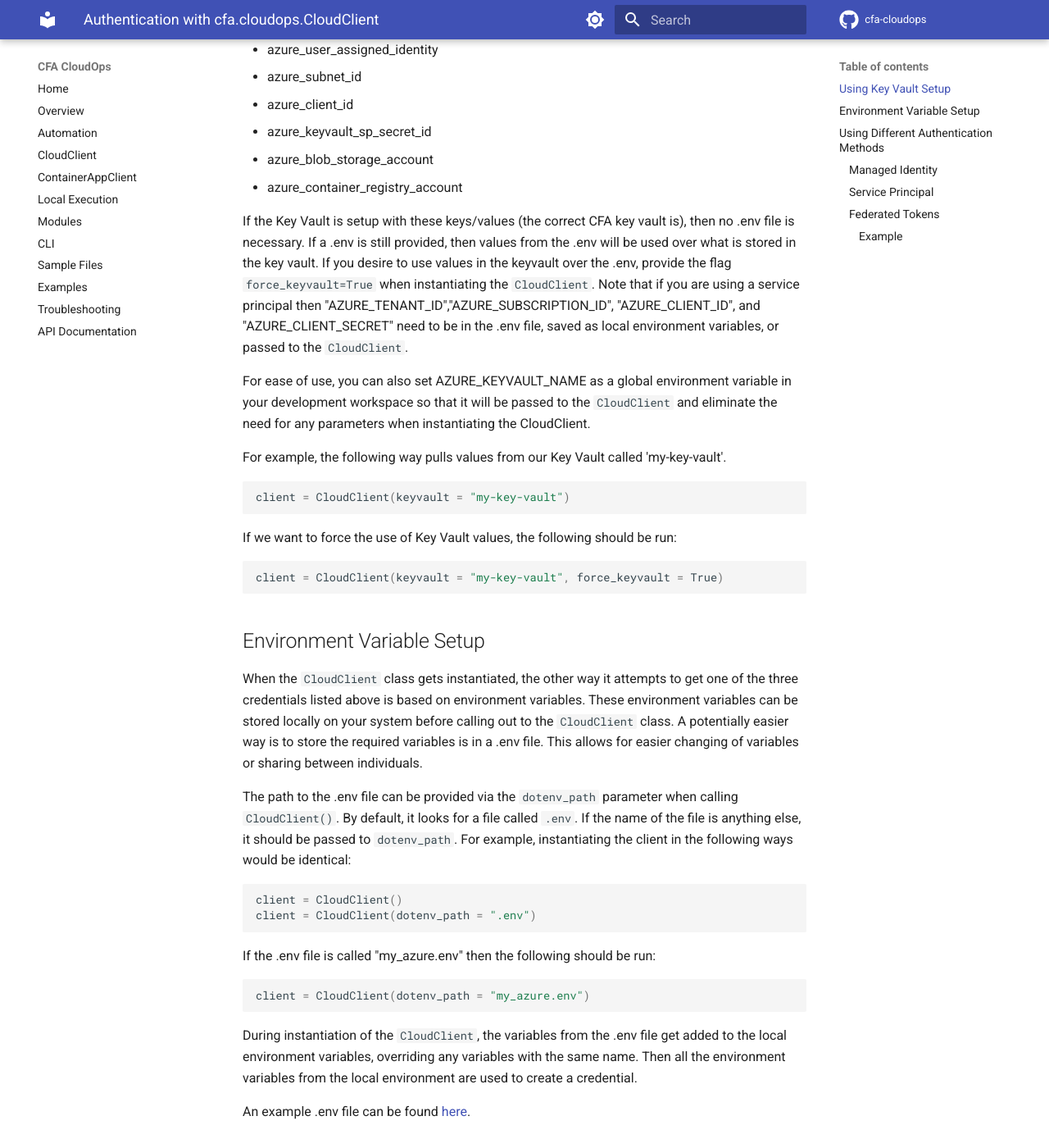
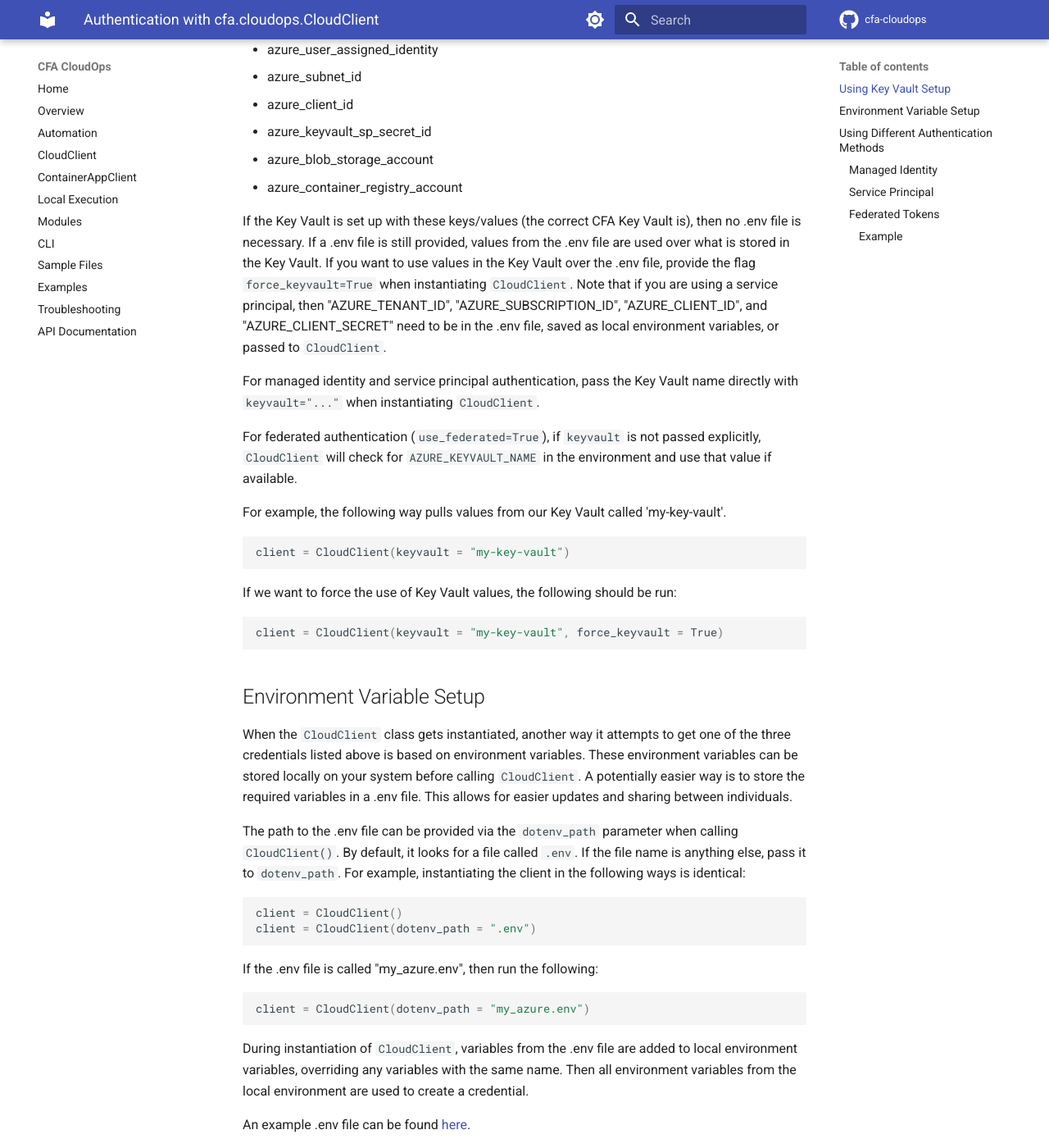
Before and after one commit to CDCgov/cfa-cloudops, an MkDocs documentation site: the page built from docs/CloudClient/authentication.md, in a window 1280 px wide and 1400 px high, scrolled down 754 px. Shown: the whole window at 82% size. Built offline with MkDocs 1.6.1 and Material for MkDocs 9.7.7, drawn with Linux system fonts in a browser that asks for light colours; comment, search, counter and statistics services are not loaded; some of the changed text lies outside the part shown.

````diff
--- a/docs/CloudClient/authentication.md
+++ b/docs/CloudClient/authentication.md
@@ -21,9 +21,11 @@ When the `CloudClient` class gets instantiated, one way it attempts to get one o
 - azure_blob_storage_account
 - azure_container_registry_account
 
-If the Key Vault is setup with these keys/values (the correct CFA key vault is), then no .env file is necessary. If a .env is still provided, then values from the .env will be used over what is stored in the key vault. If you desire to use values in the keyvault over the .env, provide the flag `force_keyvault=True` when instantiating the `CloudClient`. Note that if you are using a service principal then "AZURE_TENANT_ID","AZURE_SUBSCRIPTION_ID", "AZURE_CLIENT_ID", and "AZURE_CLIENT_SECRET" need to be in the .env file, saved as local environment variables, or passed to the `CloudClient`.
+If the Key Vault is set up with these keys/values (the correct CFA Key Vault is), then no .env file is necessary. If a .env file is still provided, values from the .env file are used over what is stored in the Key Vault. If you want to use values in the Key Vault over the .env file, provide the flag `force_keyvault=True` when instantiating `CloudClient`. Note that if you are using a service principal, then "AZURE_TENANT_ID", "AZURE_SUBSCRIPTION_ID", "AZURE_CLIENT_ID", and "AZURE_CLIENT_SECRET" need to be in the .env file, saved as local environment variables, or passed to `CloudClient`.
 
-For ease of use, you can also set AZURE_KEYVAULT_NAME as a global environment variable in your development workspace so that it will be passed to the `CloudClient` and eliminate the need for any parameters when instantiating the CloudClient.
+For managed identity and service principal authentication, pass the Key Vault name directly with `keyvault="..."` when instantiating `CloudClient`.
+
+For federated authentication (`use_federated=True`), if `keyvault` is not passed explicitly, `CloudClient` will check for `AZURE_KEYVAULT_NAME` in the environment and use that value if available.
 
 For example, the following way pulls values from our Key Vault called 'my-key-vault'.
 
@@ -39,20 +41,20 @@ client = CloudClient(keyvault = "my-key-vault", force_keyvault = True)
 
 ## Environment Variable Setup
 
-When the `CloudClient` class gets instantiated, the other way it attempts to get one of the three credentials listed above is based on environment variables. These environment variables can be stored locally on your system before calling out to the `CloudClient` class. A potentially easier way is to store the required variables is in a .env file. This allows for easier changing of variables or sharing between individuals.
+When the `CloudClient` class gets instantiated, another way it attempts to get one of the three credentials listed above is based on environment variables. These environment variables can be stored locally on your system before calling `CloudClient`. A potentially easier way is to store the required variables in a .env file. This allows for easier updates and sharing between individuals.
 
-The path to the .env file can be provided via the `dotenv_path` parameter when calling `CloudClient()`. By default, it looks for a file called `.env`. If the name of the file is anything else, it should be passed to `dotenv_path`. For example, instantiating the client in the following ways would be identical:
+The path to the .env file can be provided via the `dotenv_path` parameter when calling `CloudClient()`. By default, it looks for a file called `.env`. If the file name is anything else, pass it to `dotenv_path`. For example, instantiating the client in the following ways is identical:
 ```python
 client = CloudClient()
 client = CloudClient(dotenv_path = ".env")
 ```
 
-If the .env file is called "my_azure.env" then the following should be run:
+If the .env file is called "my_azure.env", then run the following:
 ```python
 client = CloudClient(dotenv_path = "my_azure.env")
 ```
 
-During instantiation of the `CloudClient`, the variables from the .env file get added to the local environment variables, overriding any variables with the same name. Then all the environment variables from the local environment are used to create a credential.
+During instantiation of `CloudClient`, variables from the .env file are added to local environment variables, overriding any variables with the same name. Then all environment variables from the local environment are used to create a credential.
 
 An example .env file can be found [here](../files/sample.env).
 
@@ -62,14 +64,14 @@ An example .env file can be found [here](../files/sample.env).
 
 The default method for authenticating to the Azure environment via the `CloudClient` is a Managed Identity. Data Scientists at CFA should already have identities associated with Azure in their development environment (VAP). Because of this, we can reduce the number of inputs to authenticate with Azure because your machine is already approved. This is the encouraged method when possible. When this method is used, we are able to pull in AZURE_SUBSCRIPTION_ID, AZURE_TENANT_ID, and AZURE_RESOURCE_GROUP_NAME from the linked subscription. Therefore, these values do not need to exist in the local environment or .env file.
 
-To instantiate a `CloudClient` object using a Managed Identity credential, no additional arguments need to be passed in, except from `dotenv_path` if needed. For example:
+To instantiate a `CloudClient` object using a Managed Identity credential, no additional arguments need to be passed, except `dotenv_path` if needed. For example:
 ```python
 client = CloudClient()
 ```
 
 ### Service Principal
 
-Sometimes there are cases when a Managed Identity won't work or is not ideal. In this situation it is possible to authenticate with a Service Principal. If this is the case, set the `use_sp` parameter to `True` when instantiating the `CloudClient`. This method requires the existence of AZURE_TENANT_ID, AZURE_SUBSCRIPTION_ID, AZURE_CLIENT_ID, and AZURE_CLIENT_SECRET to exist in the local environment variables or .env file, or these can be passed in to the `CloudClient` as lowercase parameters of the same name.
+Sometimes a Managed Identity will not work or is not ideal. In this situation, you can authenticate with a Service Principal. If this is the case, set the `use_sp` parameter to `True` when instantiating `CloudClient`. This method requires AZURE_TENANT_ID, AZURE_SUBSCRIPTION_ID, AZURE_CLIENT_ID, and AZURE_CLIENT_SECRET to exist in local environment variables or a .env file, or these can be passed to `CloudClient` as lowercase parameters of the same name.
 
 Check [here](../files/sp_sample.env) for an example .env to be used with a service principal.
 
@@ -101,6 +103,6 @@ client = CloudClient(
 ```
 
 #### Example
-In practicality, there are a few steps required for using the CloudClient in GitHub Actions. In your repo, create a workflow file that contains the steps for your workflow. The workflow will need to run on a self-hosted runner with access to Azure in order to pull information from Azure back to the runner. We also need to use OIDC Federated login using the azure/login@v2 action. Secrets typically found in your .env file will need to be added as secrets to your GitHub repository, especially AZURE_TENANT_ID, AZURE_CLIENT_ID, and AZURE_SUBSCRIPTION_ID. In each of the action steps, the appropriate environment variables will need to loaded in the `env:` section of th action. Then the correct python version and requirements can be loaded. Lastly, you can then run a python script using `cfa-cloudops` and the `use_federated` parameter mentioned above.
+In practice, there are a few steps required for using CloudClient in GitHub Actions. In your repo, create a workflow file that contains the steps for your workflow. The workflow will need to run on a self-hosted runner with access to Azure in order to pull information from Azure back to the runner. We also need to use OIDC federated login with the `azure/login@v2` action. Secrets typically found in your .env file will need to be added as secrets to your GitHub repository, especially AZURE_TENANT_ID, AZURE_CLIENT_ID, and AZURE_SUBSCRIPTION_ID. In each action step, the appropriate environment variables will need to be loaded in the `env:` section of the action. Then the correct Python version and requirements can be loaded. Lastly, you can run a Python script using `cfa-cloudops` and the `use_federated` parameter mentioned above.
 
 For a specific example, check [here](https://github.com/cdcent/cfa-cloudops-example).
````
Also changed, not shown: docs/CloudClient/dag.md (+7 -7 lines), docs/CloudClient/job.md (+15 -15 lines), docs/CloudClient/pool.md (+7 -8 lines), docs/modules.md (+2 -2 lines).
